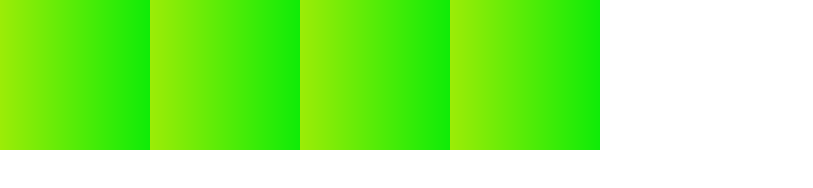
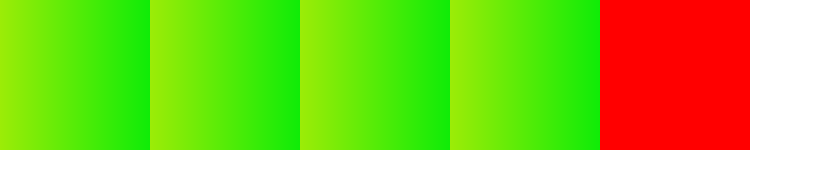
Before and after one commit to gaojingshan/mobile-web, a plain HTML site: page 08_suning的媒体查询和rem.html in a window 1280 px wide. Shown: the whole page, without its empty margins (0-813 px from the left). Drawn offline with Linux system fonts and the light colour scheme.

Commit message:
媒体查询和rem

```diff
--- a/08_suning的媒体查询和rem.html
+++ b/08_suning的媒体查询和rem.html
@@ -126,6 +126,11 @@
                 font-size: 24px
             }
         }
+        .row1{
+            width: 15rem;
+            height: 3rem;
+            background: red;
+        }
         .row1 .box{
             float: left;
             width: 3rem;
```
